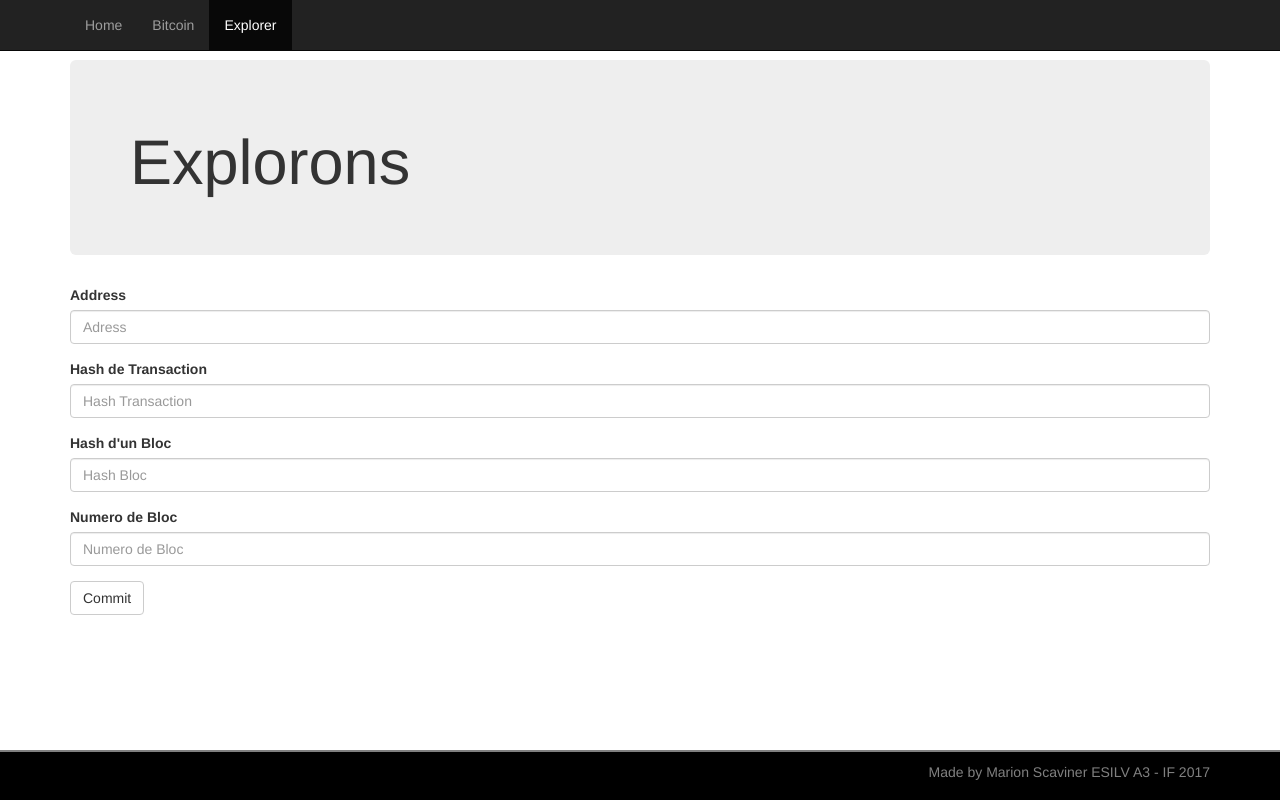
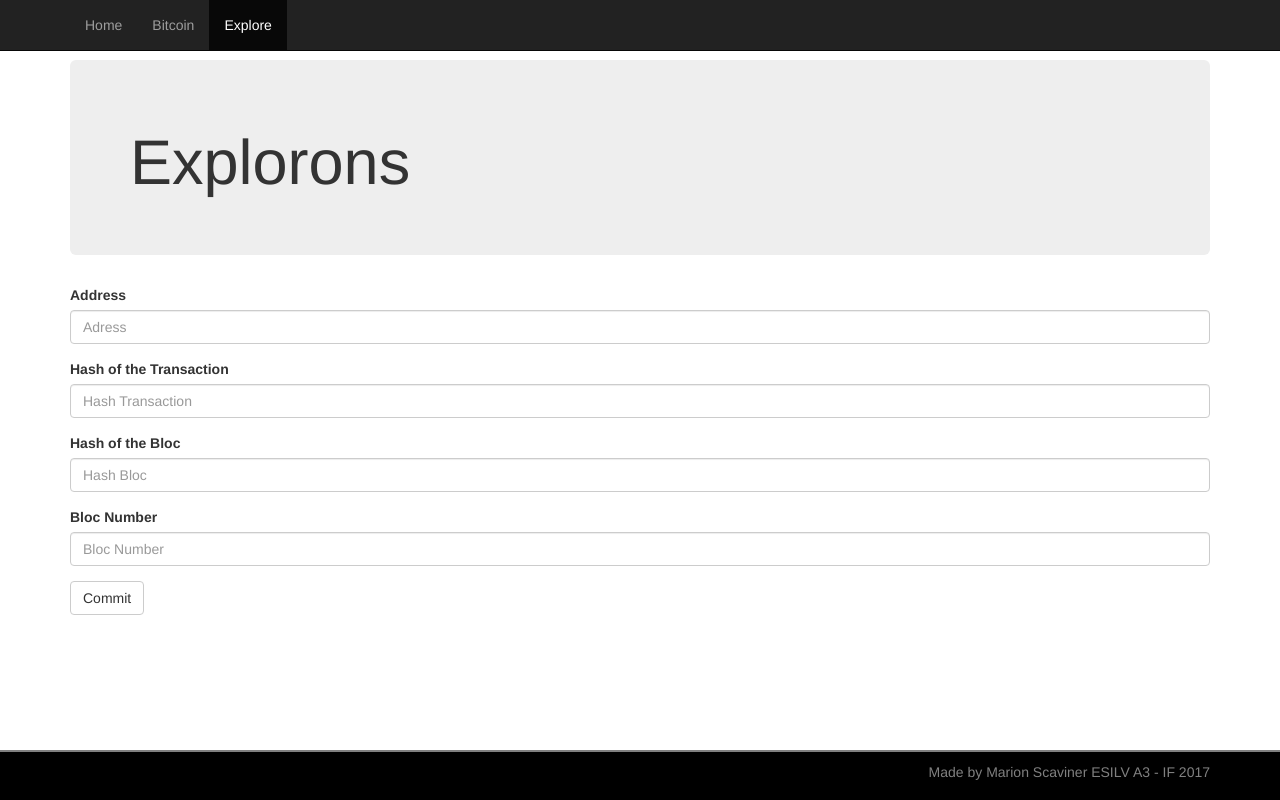
Before and after one commit to Marion1996/Marion1996.github.io, a plain HTML site: page bitcoin/explorer/index.html in a window 1280 px wide. Drawn offline with nearby package versions, Linux system fonts and the light colour scheme.

Commit message:
Update index.html

```diff
--- a/bitcoin/explorer/index.html
+++ b/bitcoin/explorer/index.html
@@ -1,6 +1,6 @@
 <html>
 <head>
-    <title>Explorer</title>
+    <title>Explore</title>
     <!-- Theme CSS -->
 	  <link rel="stylesheet"   media="all" type="text/css" href="../../css/style.css"   />
 
@@ -18,7 +18,7 @@
 				<ul class="nav navbar-nav">
 					<li><a href="../../index.html" title="Home">Home</a></li>
 					<li><a href="../" title="Bitcoin">Bitcoin</a></li>
-          				<li class="active"><a href="#" tittle="Explorer">Explorer</a></li>
+          				<li class="active"><a href="#" tittle="Explore">Explore</a></li>
 				</ul>
 			</div>
 		</div>
@@ -35,16 +35,16 @@
   			</div>
 
 			<div class="form-group">
-    				<label for="HashTr">Hash de Transaction</label>
+    				<label for="HashTr">Hash of the Transaction </label>
   				<input type="text" class="form-control" id="HashTr" placeholder="Hash Transaction">
   			</div>
 			<div class="form-group">
-    				<label for="HashTr">Hash d'un Bloc</label>
+    				<label for="HashTr">Hash of the Bloc </label>
   				<input type="text" class="form-control" id="HashBl" placeholder="Hash Bloc">
   			</div>
 			<div class="form-group">
-    				<label for="NumBloc">Numero de Bloc</label>
-  				<input type="text" class="form-control" id="NumBl" placeholder="Numero de Bloc">
+    				<label for="NumBloc">Bloc Number</label>
+  				<input type="text" class="form-control" id="NumBl" placeholder="Bloc Number">
   			</div>
 
 			<button type="commit" class="btn btn-default">Commit</button>
```
